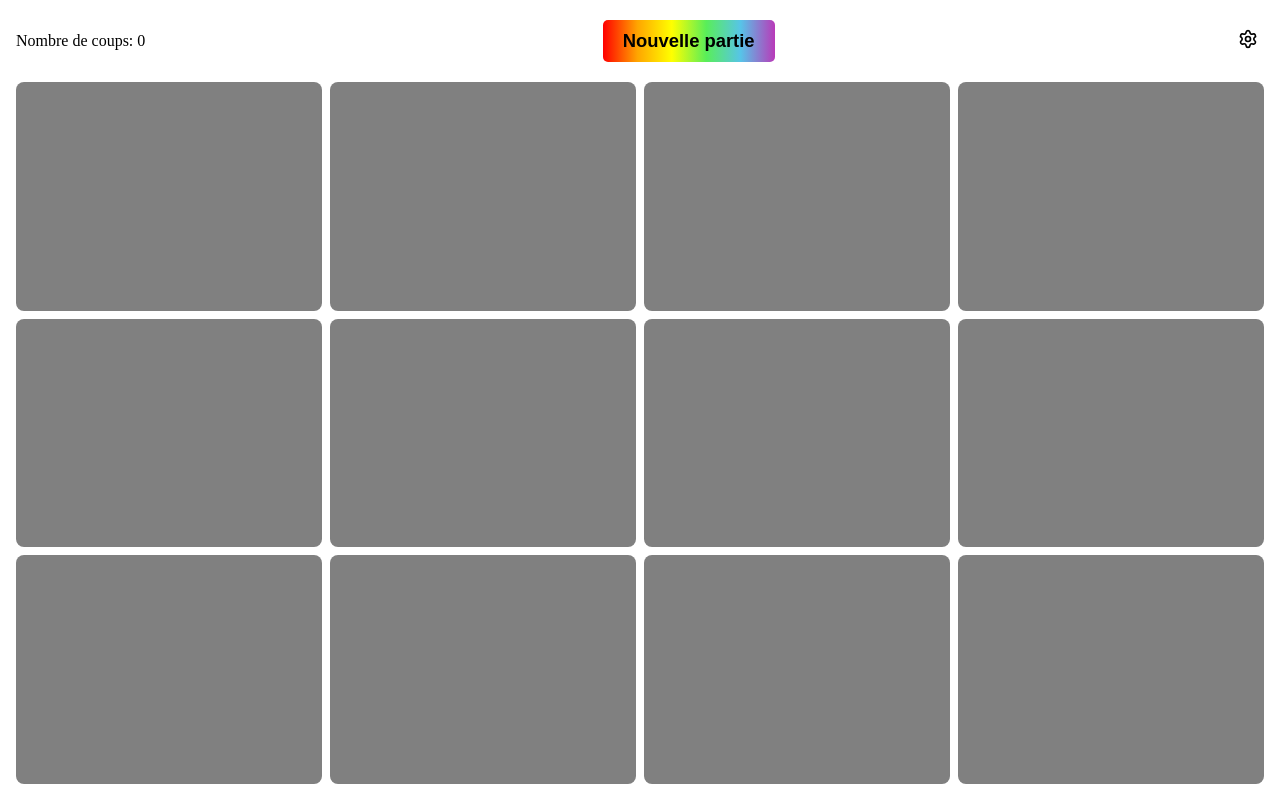
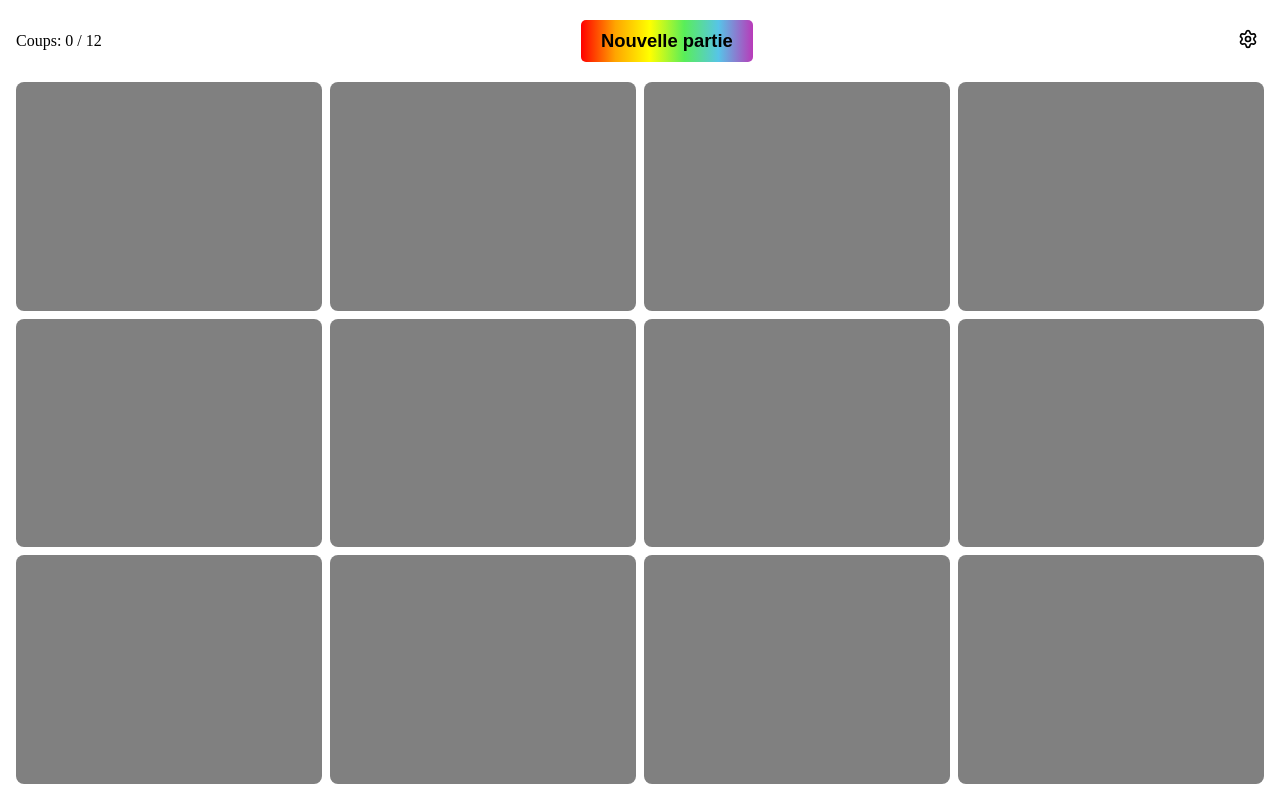
Before and after one commit to CamilleJennyLe/memory-rainbow, a React (Vite) app: page / in a window 1280 px wide. Built offline with nearby package versions, Linux system fonts and the light colour scheme.

Commit message:
better moves count display

```diff
--- a/src/board/game/game.css
+++ b/src/board/game/game.css
@@ -43,6 +43,10 @@
   height: 20px;
 }
 
+.game-moves {
+  white-space: nowrap;
+}
+
 @media (orientation: portrait) {
   .memory-board {
     grid-template-columns: repeat(3, minmax(0, 1fr));
--- a/src/board/game/game.tsx
+++ b/src/board/game/game.tsx
@@ -2,16 +2,23 @@ import { useBoardStore } from "../board-store/board.store";
 import Card from "../../card/card.tsx";
 import "./game.css";
 import { Settings } from "lucide-react";
+import { useDeckStore } from "../../card-deck/card-deck-store/card-deck.store.ts";
 
 interface GameProps {
   showDeckConfig: () => void;
 }
 export function Game({ showDeckConfig: setShowDeckConfig }: GameProps) {
   const { board, numberOfMoves, newGame } = useBoardStore();
+  const { difficulty } = useDeckStore();
   return (
     <>
       <div className="actions">
-        <p>Nombre de coups: {numberOfMoves}</p>
+        <p>
+          Coups:{" "}
+          <span className="game-moves">
+            {numberOfMoves} / {difficulty}
+          </span>
+        </p>
         <button className="new-game-button" onClick={newGame}>
           Nouvelle partie
         </button>
```
